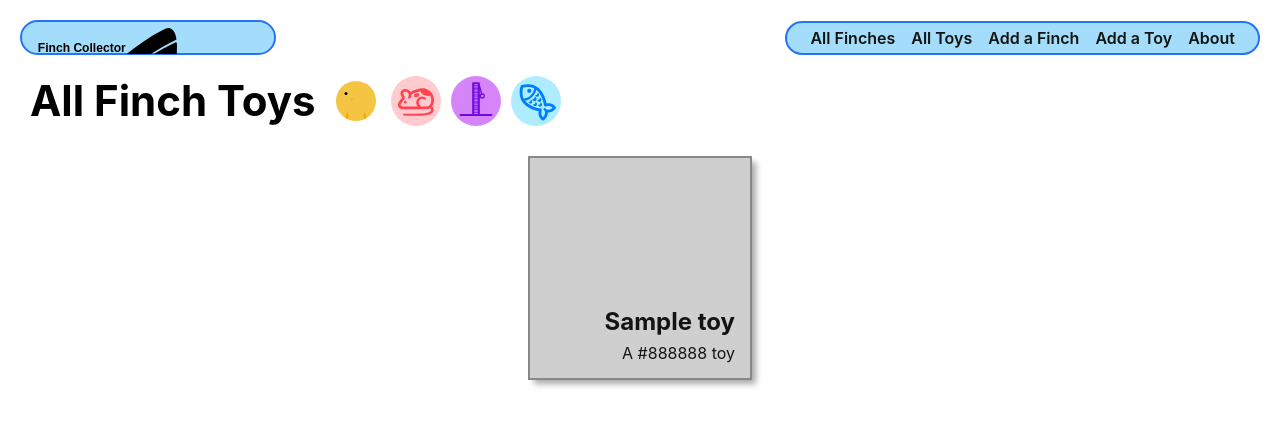
After one commit to shawnkang0818/Finch-Collector, a Django app: page /toys/ in a window 1280 px wide. The commit adds this page. Shown: the top 426 px of the page. Run offline with Django 4.2, Linux system fonts and the light colour scheme; tables that the repository leaves empty hold one stand-in row (values such as "Sample post").

```diff
--- a/main_app/admin.py
+++ b/main_app/admin.py
@@ -1,8 +1,9 @@
 # Register models
 from django.contrib import admin
 # import your models here
-from .models import Finch, Feeding
+from .models import Finch, Feeding, Toy
 
 # Register your models here
 admin.site.register(Finch)
 admin.site.register(Feeding)
+admin.site.register(Toy)
--- a/main_app/models.py
+++ b/main_app/models.py
@@ -8,12 +8,25 @@ MEALS = (
   ('D', 'Dinner')
 )
 
+# Add Toy model
+class Toy(models.Model):
+  name = models.CharField(max_length=50)
+  color = models.CharField(max_length=20)
+
+  def __str__(self):
+    return self.name
+
+  def get_absolute_url(self):
+    return reverse('toy-detail', kwargs={'pk': self.id})
+
 # Create models
 class Finch(models.Model):
   name = models.CharField(max_length=100)
   breed = models.CharField(max_length=100)
   description = models.TextField(max_length=250)
   age = models.IntegerField()
+  # Add many to many relationship
+  toys = models.ManyToManyField(Toy)
 
   def __str__(self):
     return self.name
--- /dev/null
+++ b/main_app/static/css/toys/toy-index.css
@@ -0,0 +1,64 @@
+.card-container {
+  padding: 0 40px;
+  display: flex;
+  justify-content: center;
+  flex-wrap: wrap;
+}
+
+.card {
+  width: 224px;
+  height: 224px;
+  margin: 10px;
+  border: solid 2px;
+  box-shadow: var(--card-box-shadow);
+  position: relative;
+}
+
+.card-bg{
+  opacity: .4;
+  position: absolute;
+  display: inline-flex;
+  top: 0;
+  left: 0;
+  width: 100%;
+  height: 100%;
+}
+
+.card-content {
+  padding: 15px;
+  height: 100%;
+  width: 100%;
+  display: flex;
+  align-items: flex-end;
+  justify-content: flex-end;
+  flex-direction: column;
+}
+
+.card > a {
+  position: absolute;
+  top: 0;
+  left: 0;
+  width: 100%;
+  height: 100%;
+  display: inline-block;
+  text-decoration: none;
+  color: var(--text-color);
+}
+
+.card h2 {
+  margin: 7px 0;
+  font-size: var(--font-xl);
+}
+
+.card p {
+  margin: 0;
+  font-size: var(--font-reg);
+}
+
+.page-header > img {
+  margin-left: 10px;
+}
+
+.page-header > img:first-of-type {
+  margin-left: 15px;
+}
--- a/main_app/templates/base.html
+++ b/main_app/templates/base.html
@@ -32,7 +32,9 @@
     <nav>
       <ul>
         <li><a href="{% url 'finch-index' %}">All Finches</a></li>
+        <li><a href="{% url 'toy-index' %}">All Toys</a></li>
         <li><a href="{% url 'finch-create' %}">Add a Finch</a></li>
+        <li><a href="{% url 'toy-create' %}">Add a Toy</a></li>
         <li><a href="{% url 'about' %}">About</a></li>
     </nav>
   </header>
--- /dev/null
+++ b/main_app/templates/main_app/toy_list.html
@@ -0,0 +1,36 @@
+{% extends 'base.html' %}
+{% load static %}
+
+{% block head %}
+<link
+  rel="stylesheet"
+  type="text/css"
+  href="{% static 'css/toys/toy-index.css' %}"
+/>
+{% endblock %}
+
+{% block content %}
+
+<section class="page-header">
+  <h1>All Finch Toys</h1>
+  <img src="{% static 'images/string.svg' %}" alt="A ball of string" />
+  <img src="{% static 'images/mouse.svg' %}" alt="A mouse" />
+  <img src="{% static 'images/post.svg' %}" alt="A scratching post" />
+  <img src="{% static 'images/fish.svg' %}" alt="A fishy toy" />
+</section>
+
+<section class="card-container">
+  {% for toy in toy_list %}
+  <div class="card" style="border-color: {{ toy.color }}">
+    <div class="card-bg" style="background-color: {{ toy.color }}"></div>
+    <a href="{% url 'toy-detail' toy.id %}">
+      <div class="card-content">
+        <h2>{{ toy.name }}</h2>
+        <p>A {{ toy.color }} toy</p>
+      </div>
+    </a>
+  </div>
+  {% endfor %}
+</section>
+
+{% endblock %}
--- a/main_app/urls.py
+++ b/main_app/urls.py
@@ -10,4 +10,10 @@ urlpatterns = [
   path('finches/<int:pk>/update/', views.FinchUpdate.as_view(), name='finch-update'),
   path('finches/<int:pk>/delete/', views.FinchDelete.as_view(), name='finch-delete'),
   path('finches/<int:finch_id>/add-feeding/', views.add_feeding, name='add-feeding'),
+  path('toys/create/', views.ToyCreate.as_view(), name='toy-create'),
+  path('toys/<int:pk>/', views.ToyDetail.as_view(), name='toy-detail'),
+  path('toys/', views.ToyList.as_view(), name='toy-index'),
+  path('toys/<int:pk>/update/', views.ToyUpdate.as_view(), name='toy-update'),
+  path('toys/<int:pk>/delete/', views.ToyDelete.as_view(), name='toy-delete'),
+  path('finches/<int:finch_id>/assoc-toy/<int:toy_id>/', views.assoc_toy, name='assoc-toy'),
 ]
--- a/main_app/views.py
+++ b/main_app/views.py
@@ -1,6 +1,7 @@
 from django.shortcuts import render, redirect
 from django.views.generic.edit import CreateView, UpdateView, DeleteView
-from .models import Finch
+from django.views.generic import ListView, DetailView
+from .models import Finch, Toy
 from .forms import FeedingForm
 
 # Create views
@@ -16,12 +17,13 @@ def finch_index(request):
 
 def finch_detail(request, finch_id):
   finch = Finch.objects.get(id=finch_id)
+  toys_finch_doesnt_have = Toy.objects.exclude(id__in = finch.toys.all().values_list('id'))
   feeding_form = FeedingForm()
-  return render(request, 'finches/detail.html', { 'finch': finch, 'feeding_form': feeding_form})
+  return render(request, 'finches/detail.html', { 'finch': finch, 'feeding_form': feeding_form, 'toys': toys_finch_doesnt_have})
 
 class FinchCreate(CreateView):
   model = Finch
-  fields = '__all__'
+  fields = ['name', 'breed', 'description', 'age']
   success_url = '/finches/'
 
 class FinchUpdate(UpdateView):
@@ -40,3 +42,25 @@ def add_feeding(request, finch_id):
     new_feeding.finch_id = finch_id
     new_feeding.save()
   return redirect('finch-detail', finch_id=finch_id)
+
+class ToyCreate(CreateView):
+  model = Toy
+  fields = '__all__'
+
+class ToyList(ListView):
+  model = Toy
+
+class ToyDetail(DetailView):
+  model = Toy
+
+class ToyUpdate(UpdateView):
+  model = Toy
+  fields = ['name', 'color']
+
+class ToyDelete(DeleteView):
+  model = Toy
+  success_url = '/toys/'
+
+def assoc_toy(request, finch_id, toy_id):
+  Finch.objects.get(id=finch_id).toys.add(toy_id)
+  return redirect('finch-detail', finch_id=finch_id)
```
Also changed, not shown: main_app/static/css/toys/toy-detail.css (added, +52 -0 lines), main_app/templates/finches/detail.html (+50 -0 lines), main_app/templates/main_app/toy_confirm_delete.html (added, +23 -0 lines), main_app/templates/main_app/toy_detail.html (added, +24 -0 lines), main_app/templates/main_app/toy_form.html (added, +25 -0 lines), main_app/migrations/0003_toy_alter_feeding_options_alter_feeding_date.py (added), main_app/migrations/0004_finch_toys.py (added), main_app/static/images/finch-delete.svg (added), main_app/static/images/finch-toy.svg (added).
